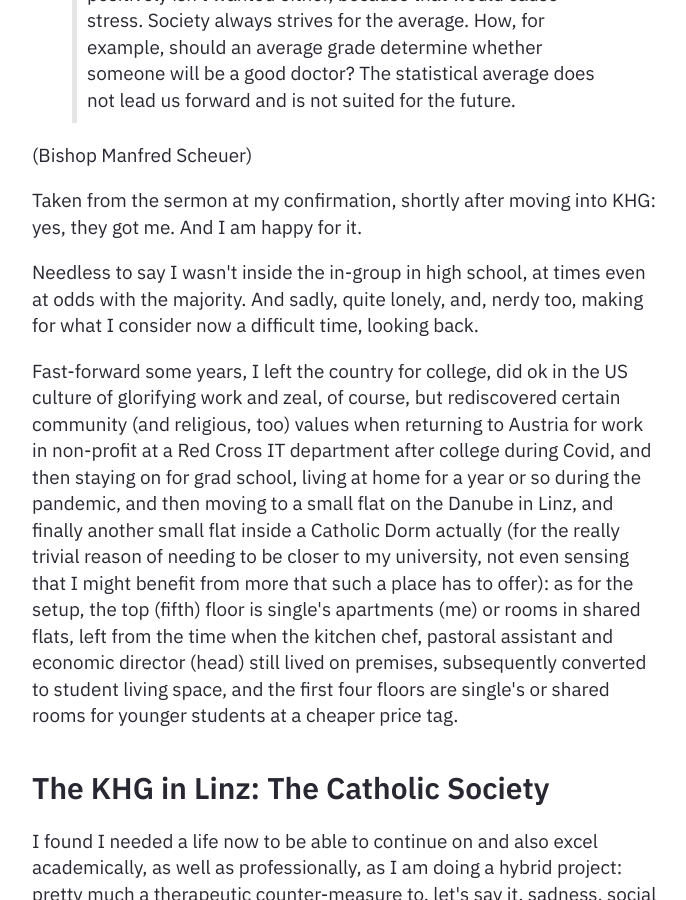
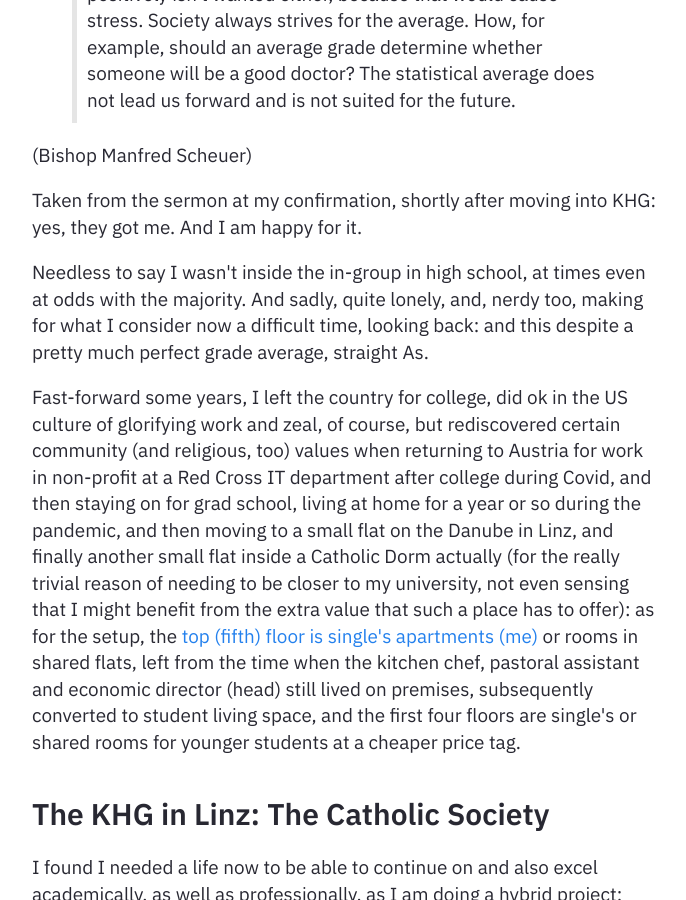
Before and after one commit to heseltime/heseltime.github.io, a Jekyll site: the page built from pages/khg.md, in a window 1280 px wide and 900 px high, scrolled down 758 px. Shown: the whole window, without its empty margins (294-980 px from the left). Built offline with Jekyll 4.4.1, drawn with Linux system fonts in a browser that asks for light colours.

Commit message:
Add Link

```diff
--- a/pages/khg.md
+++ b/pages/khg.md
@@ -17,9 +17,9 @@ feedformat: none
 
 Taken from the sermon at my confirmation, shortly after moving into KHG: yes, they got me. And I am happy for it.
 
-Needless to say I wasn't inside the in-group in high school, at times even at odds with the majority. And sadly, quite lonely, and, nerdy too, making for what I consider now a difficult time, looking back.
+Needless to say I wasn't inside the in-group in high school, at times even at odds with the majority. And sadly, quite lonely, and, nerdy too, making for what I consider now a difficult time, looking back: and this despite a pretty much perfect grade average, straight As.
 
-Fast-forward some years, I left the country for college, did ok in the US culture of glorifying work and zeal, of course, but rediscovered certain community (and religious, too) values when returning to Austria for work in non-profit at a Red Cross IT department after college during Covid, and then staying on for grad school, living at home for a year or so during the pandemic, and then moving to a small flat on the Danube in Linz, and finally another small flat inside a Catholic Dorm actually (for the really trivial reason of needing to be closer to my university, not even sensing that I might benefit from more that such a place has to offer): as for the setup, the top (fifth) floor is single's apartments (me) or rooms in shared flats, left from the time when the kitchen chef, pastoral assistant and economic director (head) still lived on premises, subsequently converted to student living space, and the first four floors are single's or shared rooms for younger students at a cheaper price tag.
+Fast-forward some years, I left the country for college, did ok in the US culture of glorifying work and zeal, of course, but rediscovered certain community (and religious, too) values when returning to Austria for work in non-profit at a Red Cross IT department after college during Covid, and then staying on for grad school, living at home for a year or so during the pandemic, and then moving to a small flat on the Danube in Linz, and finally another small flat inside a Catholic Dorm actually (for the really trivial reason of needing to be closer to my university, not even sensing that I might benefit from the extra value that such a place has to offer): as for the setup, the [top (fifth) floor is single's apartments (me)](/551) or rooms in shared flats, left from the time when the kitchen chef, pastoral assistant and economic director (head) still lived on premises, subsequently converted to student living space, and the first four floors are single's or shared rooms for younger students at a cheaper price tag.
 
 ## The KHG in Linz: The Catholic Society
 
```
